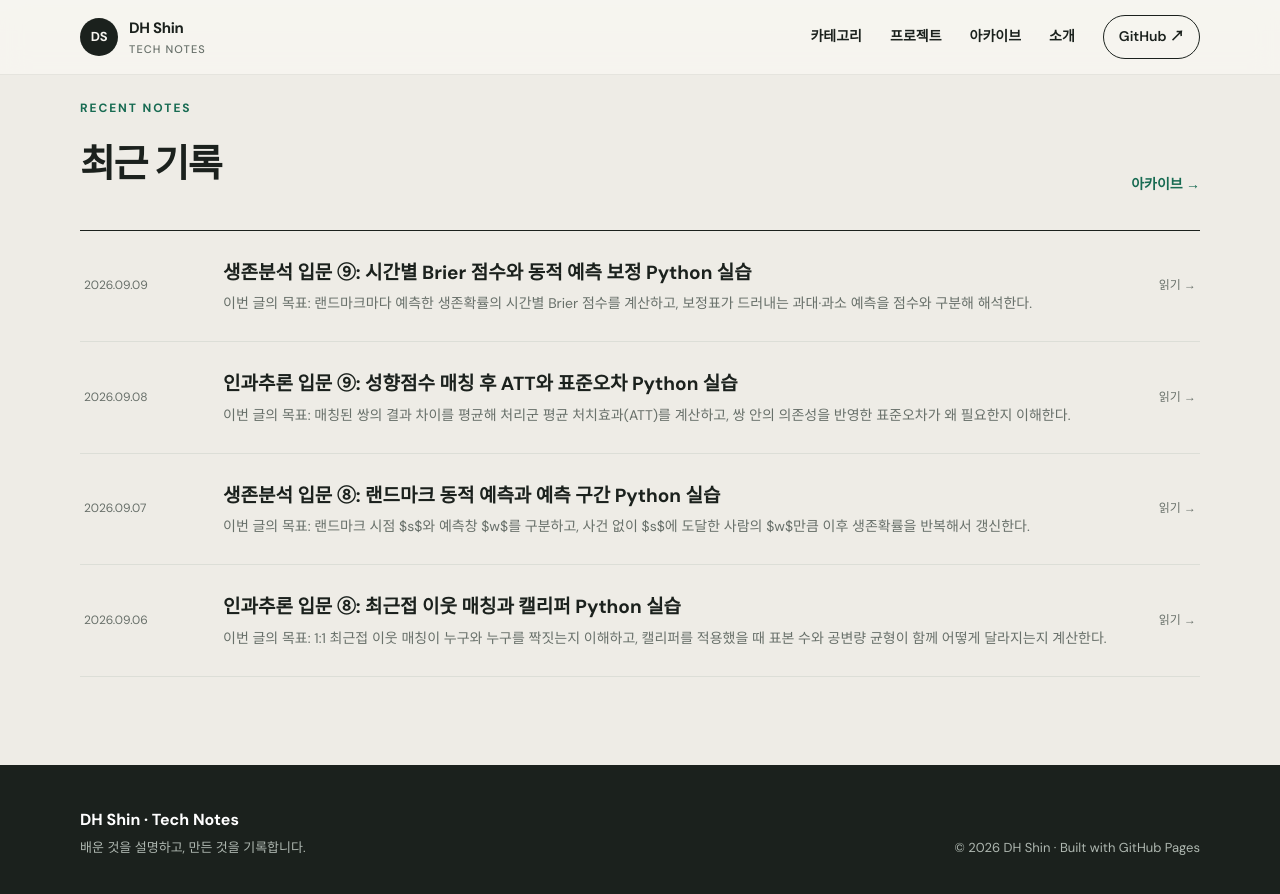
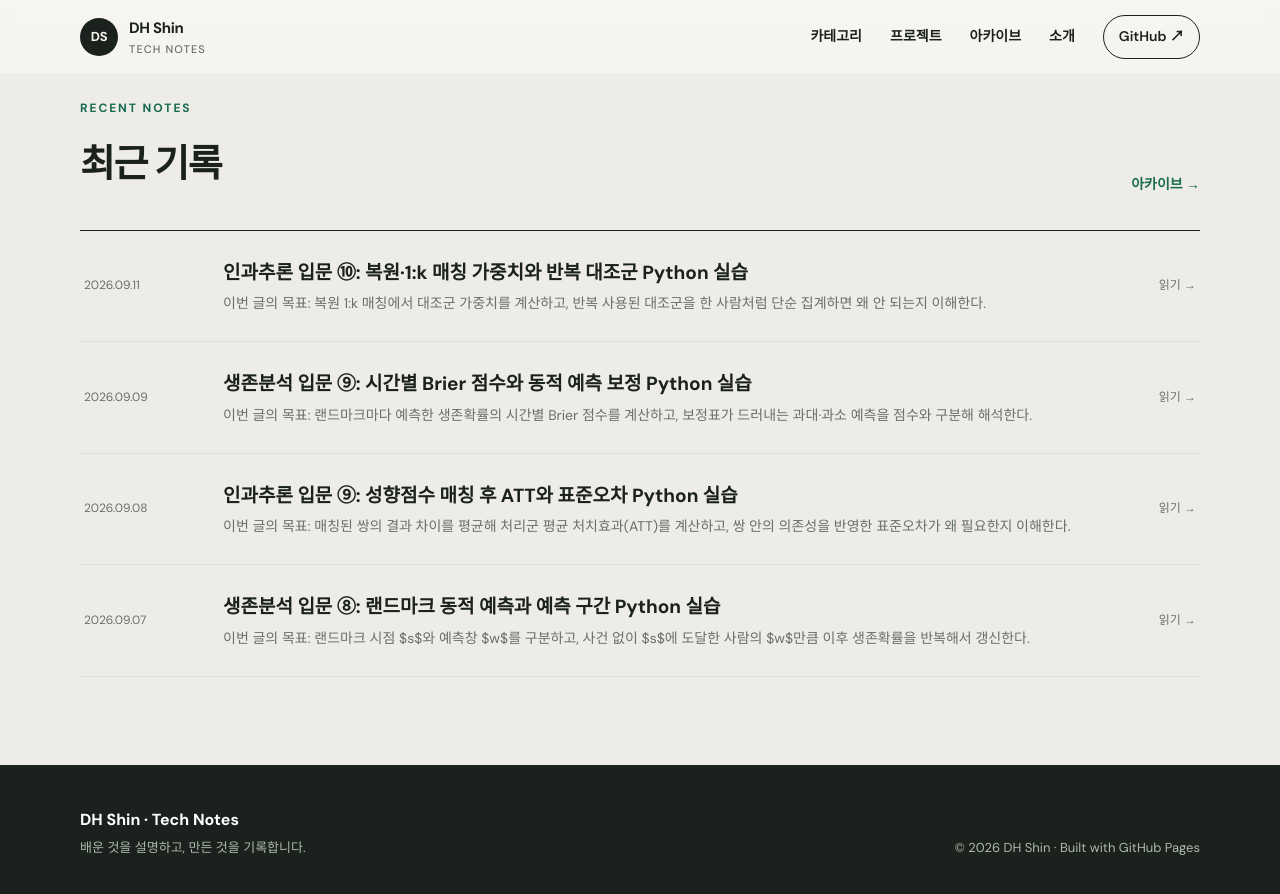
Before and after one commit to dhshin96/dhshin96.github.io, a Jekyll site: the page built from index.html, in a window 1280 px wide and 900 px high, scrolled down 1354 px. Shown: the top 894 px of the window. Built offline with Jekyll 4.4.1, drawn with Linux system fonts in a browser that asks for light colours; some of the changed lines change nothing that is shown.

Commit message:
Add replacement matching weights lesson

````diff
--- a/_posts/2026-09-08-causal-matching-att-standard-error.md
+++ b/_posts/2026-09-08-causal-matching-att-standard-error.md
@@ -148,7 +148,7 @@ ATT 6.00은 효과의 크기이고 SE 0.71은 같은 설계로 표본을 반복
 
 ## 다음 글
 
-다음 글에서는 한 대조 대상을 여러 번 쓰는 **복원 매칭**과 1:k 매칭에서 매칭 가중치를 계산하고, 같은 대조 대상의 반복 사용을 결과 분석에 반영하는 법을 배운다.
+다음 글인 [인과추론 입문 ⑩: 복원·1:k 매칭 가중치와 반복 대조군 Python 실습]({{ '/posts/causal-replacement-ratio-matching-weights/' | relative_url }})에서는 세트별 기여를 합쳐 반복 대조군의 가중치를 만들고, ATT와 유효표본크기를 계산한다.
 
 ## 참고 자료
 
--- /dev/null
+++ b/_posts/2026-09-11-causal-replacement-ratio-matching-weights.md
@@ -0,0 +1,161 @@
+---
+title: "인과추론 입문 ⑩: 복원·1:k 매칭 가중치와 반복 대조군 Python 실습"
+date: 2026-09-11 09:00:00 +0900
+categories: [기반 지식, 학습과 모델링]
+tags: [인과추론, 성향점수매칭, 복원매칭, 1대k매칭, 매칭가중치, Python]
+description: "같은 대조군을 여러 처리 대상이 공유하는 1:2 매칭을 손으로 계산합니다. 반복 횟수와 세트 크기를 반영한 가중치로 ATT와 유효표본크기를 재현합니다."
+reading_time: 12
+series: "처음 시작하는 인과추론"
+level: "입문"
+math: true
+---
+
+> **이번 글의 목표:** 복원 1:k 매칭에서 대조군 가중치를 계산하고, 반복 사용된 대조군을 한 사람처럼 단순 집계하면 왜 안 되는지 이해한다.
+
+처리 대상 세 명을 각각 대조군 두 명과 매칭했더니 한 대조군 C1이 세 세트에 모두 들어갔다고 하자. C1의 결과를 세 번 더하는 것도, 고유한 한 명으로 한 번만 더하는 것도 정확하지 않다. 각 세트에서 대조군 두 명이 반씩 기여하므로 C1의 최종 가중치는 $0.5+0.5+0.5=1.5$다. 이 가중치로 계산한 ATT는 **9.33점**, 고유 대조군 네 명의 유효표본크기(ESS)는 **3.00명**이다.
+
+앞 글의 [매칭 후 ATT와 쌍 기준 표준오차 계산]({{ '/posts/causal-matching-att-standard-error/' | relative_url }})에서는 처리 대상 하나와 대조 대상 하나가 짝을 이루었다. 이번에는 대조군 풀이 작거나 일부 대조 대상이 여러 처리 대상과 특히 가까울 때 생기는 두 가지 확장, **복원 매칭**과 **1:k 매칭**을 함께 다룬다.
+
+## 1. 복원과 1:k는 서로 다른 선택이다
+
+복원 매칭은 이미 선택한 대조군을 다른 처리 대상의 짝으로 다시 쓸 수 있게 한다. 가까운 대조군을 다 써 버려 먼 짝을 붙이는 문제를 줄여 공변량 균형이 좋아질 수 있다. 대신 소수의 대조군에 정보가 몰리면 실제 정밀도는 낮아진다.
+
+1:k 매칭은 처리 대상 한 명에 대조군을 최대 $k$명 붙인다. 대조군을 더 활용하면 정밀도가 좋아질 여지가 있지만, 두 번째 이후 짝은 첫 번째 짝보다 멀 가능성이 있다. 따라서 $k$를 크게 정했다고 자동으로 좋은 설계가 되지는 않는다. [최근접 이웃과 캘리퍼를 정한 원리]({{ '/posts/causal-nearest-neighbor-caliper/' | relative_url }})처럼 결과를 보기 전에 매칭 규칙을 정하고, 매칭 뒤 균형과 남은 표본을 함께 확인해야 한다.
+
+두 선택은 조합할 수 있다. 아래 예제는 `복원 허용 + 1:2`다. 처리 대상마다 대조군 두 명을 두되, C1은 여러 세트에서 다시 선택된다.
+
+## 2. 작은 손계산: 세트 안에서는 합이 1이다
+
+처리 대상 $i$의 매칭 대조군 집합을 $M_i$, 그 크기를 $k_i$라고 하자. 각 세트가 ATT에 똑같이 한 번 기여하려면 세트 안의 대조군은 각각 $1/k_i$만큼 기여한다.
+
+| 매칭 세트 | 처리 결과 | 대조군 결과 | 대조군 평균 | 세트 차이 |
+| --- | ---: | --- | ---: | ---: |
+| T1 | 80 | C1=70, C2=74 | 72 | 8 |
+| T2 | 75 | C1=70, C3=68 | 69 | 6 |
+| T3 | 90 | C1=70, C4=82 | 76 | 14 |
+
+모든 세트가 1:2이므로 대조군은 등장할 때마다 $1/2$의 가중치를 받는다. 고유 대조군 $j$의 최종 가중치는 다음처럼 세트별 기여를 더한다.
+
+$$
+w_j=\sum_{i=1}^{n_T}\frac{\mathbf{1}(j\in M_i)}{k_i}
+$$
+
+따라서 C1은 $1.5$, C2·C3·C4는 각각 $0.5$다. 대조군 가중치 합은 $3$으로 처리 대상 수와 같다. 이 성질 덕분에 처리군 평균과 가중 대조군 평균을 같은 규모로 비교할 수 있다.
+
+$$
+\widehat{\mathrm{ATT}}
+=\frac{1}{n_T}\sum_{i=1}^{n_T}
+\left(Y_i-\frac{1}{k_i}\sum_{j\in M_i}Y_j\right)
+=\frac{8+6+14}{3}=9.33
+$$
+
+같은 계산을 고유 관측치 기준으로 쓰면 처리군 평균 $81.67$에서 가중 대조군 평균 $72.33$을 빼도 $9.33$이다. 세트별 계산과 고유 대조군 가중 계산이 일치해야 반복 사용을 제대로 반영한 것이다.
+
+<figure class="study-figure">
+  <img src="{{ '/assets/images/causal-inference/replacement-ratio-matching-weights.svg' | relative_url }}" alt="세 처리 대상이 각각 두 대조군과 매칭되고 C1이 세 번 재사용되어 가중치 1.5를 받으며, 세트 차이 8, 6, 14의 평균으로 ATT 9.33을 계산하는 흐름도">
+  <figcaption>그림 1. 1:2 세트 안의 기여는 각각 0.5이고, 복원되어 세 번 등장한 C1의 기여는 합쳐서 1.5가 된다.</figcaption>
+</figure>
+
+## 3. 고유 인원 수와 정보량은 같지 않다
+
+대조군이 네 명 남았다고 해서 네 명이 같은 양의 정보를 주는 것은 아니다. 가중치가 한 사람에게 몰린 정도는 유효표본크기로 요약할 수 있다.
+
+$$
+\mathrm{ESS}=\frac{(\sum_j w_j)^2}{\sum_j w_j^2}
+=\frac{3^2}{1.5^2+0.5^2+0.5^2+0.5^2}=3.00
+$$
+
+고유 대조군은 네 명이지만 가중치 집중을 반영한 정보량은 균등 가중 세 명과 비슷하다. 복원 매칭이 더 가까운 짝을 만들어 편향을 줄일 수 있는 대신, 반복 사용이 정밀도를 낮출 수 있다는 뜻이다. 어느 쪽이 더 중요한지는 자료마다 다르므로 [가중 SMD로 균형을 확인하는 방법]({{ '/posts/causal-propensity-score-smd-balance/' | relative_url }})과 ESS를 함께 보고 결정해야 한다.
+
+효과 추정 때는 처리군 가중치 1과 위의 대조군 가중치를 반드시 사용한다. 표준오차도 더 주의해야 한다. 복원 매칭에서는 한 대조군이 여러 세트에 속하므로 단일한 쌍 번호만으로 의존성을 표현할 수 없다. 세트별 행과 원래 대상 ID를 함께 보존하고, 사용한 소프트웨어가 반복 대조군과 세트 안 상관을 어떻게 반영하는지 확인해야 한다. 단순히 늘어난 행을 서로 독립인 사람처럼 취급하면 불확실성을 잘못 계산할 수 있다.
+
+세트 크기가 모두 같지 않아도 원리는 같다. 어떤 처리 대상은 대조군 한 명, 다른 처리 대상은 세 명과 매칭됐다면 각 세트의 대조군 기여는 각각 1과 $1/3$이다. 등장 횟수만 세어 가중치를 만들면 세 명짜리 세트가 한 명짜리 세트보다 세 배 크게 반영되는 오류가 생긴다. 반드시 **등장할 때의 $1/k_i$를 먼저 계산한 뒤 대상별로 합쳐야** 한다.
+
+분석 도구가 대조군 가중치 평균을 1로 정규화해 출력할 수도 있다. 모든 대조군 가중치에 같은 상수를 곱하면 가중 평균 자체는 변하지 않지만, 가중치 합과 표본 수의 겉모양은 달라진다. 따라서 결과를 비교할 때는 원시 가중치인지 정규화 가중치인지, 처리군과 대조군 각각의 합이 얼마인지 함께 기록한다. ESS는 같은 상수배에 변하지 않으므로 가중치 집중도를 비교하는 데 특히 유용하다.
+
+## 4. Python 실습: 가중치, ATT, ESS 재현하기
+
+아래 코드는 표준 라이브러리만 사용한다. 매칭 세트를 순회하며 각 대조군에 $1/k_i$를 더하고, 세트별 ATT와 고유 대조군 가중 평균이 같은지 확인한다.
+
+```python
+from collections import defaultdict
+
+treated = {"T1": 80, "T2": 75, "T3": 90}
+control = {"C1": 70, "C2": 74, "C3": 68, "C4": 82}
+matches = {
+    "T1": ["C1", "C2"],
+    "T2": ["C1", "C3"],
+    "T3": ["C1", "C4"],
+}
+
+weights = defaultdict(float)
+set_differences = []
+
+for treated_id, control_ids in matches.items():
+    contribution = 1 / len(control_ids)
+    matched_mean = sum(control[c] for c in control_ids) / len(control_ids)
+    set_differences.append(treated[treated_id] - matched_mean)
+    for control_id in control_ids:
+        weights[control_id] += contribution
+
+att_by_sets = sum(set_differences) / len(set_differences)
+weighted_control_mean = (
+    sum(weights[c] * control[c] for c in weights) / sum(weights.values())
+)
+att_by_weights = sum(treated.values()) / len(treated) - weighted_control_mean
+ess = sum(weights.values()) ** 2 / sum(w ** 2 for w in weights.values())
+
+print("대조군 가중치:", dict(sorted(weights.items())))
+print("세트별 차이:", set_differences)
+print(f"세트 기준 ATT: {att_by_sets:.2f}")
+print(f"가중 평균 기준 ATT: {att_by_weights:.2f}")
+print(f"대조군 ESS: {ess:.2f}")
+```
+
+실행 결과는 다음과 같다.
+
+```text
+대조군 가중치: {'C1': 1.5, 'C2': 0.5, 'C3': 0.5, 'C4': 0.5}
+세트별 차이: [8.0, 6.0, 14.0]
+세트 기준 ATT: 9.33
+가중 평균 기준 ATT: 9.33
+대조군 ESS: 3.00
+```
+
+### 결과 해석
+
+C1의 결과 70은 세 세트에서 쓰였지만 가중치 1.5로 집계된다. 이를 단순히 한 번만 세면 세트 구조를 잃고, 세 번 모두 가중치 1로 세면 C1의 영향이 과도해진다. `9.33`이 두 계산 방식에서 일치하는지 확인하는 것은 구현 오류를 잡는 간단한 점검이다.
+
+ESS `3.00`은 실제 대조군이 세 명이라는 뜻이 아니다. 고유 대조군 네 명의 가중치가 불균등해서, 결과 평균의 정보량이 균등 가중 세 명에 가까움을 뜻하는 진단값이다. 인과효과 해석에는 여전히 일관성, 간섭 없음, 양의 확률성, 측정된 공변량을 조건으로 한 교환가능성 가정이 필요하다.
+
+## 5. 직접 바꿔 보는 연습
+
+### 연습 1: 복원을 없애기
+
+T2와 T3에서 C1을 서로 다른 새 대조군으로 바꾼다. 새 대조군의 결과를 각각 71과 73으로 두고 가중치와 ESS가 어떻게 변하는지 확인한다.
+
+### 연습 2: 1:1로 줄이기
+
+각 처리 대상에서 첫 번째 대조군만 남긴다. ATT와 ESS를 다시 계산하고, 더 가까운 한 명만 쓰는 설계와 두 명을 쓰는 설계의 차이를 설명한다.
+
+### 연습 3: 균형과 정보량 함께 기록하기
+
+가상의 매칭안 A는 최대 SMD 0.08·ESS 300, 매칭안 B는 최대 SMD 0.04·ESS 120이라고 하자. 결과를 보지 않고 어떤 추가 진단을 확인한 뒤 선택할지 세 문장으로 적는다.
+
+## 6. 이번 글에서 꼭 기억할 다섯 문장
+
+1. 복원 매칭은 같은 대조군을 여러 처리 대상의 짝으로 다시 사용할 수 있다.
+2. 1:k 매칭에서는 각 세트의 대조군 기여 합이 1이 되도록 한 명당 $1/k_i$를 준다.
+3. 반복 대조군의 최종 가중치는 그 대상이 속한 모든 세트의 기여를 더한 값이다.
+4. 가중치가 소수에게 몰리면 고유 인원 수보다 ESS가 작아져 정밀도가 낮아질 수 있다.
+5. 결과 분석과 표준오차 계산에는 매칭 가중치, 세트, 원래 대상 ID를 보존해야 한다.
+
+## 다음 글
+
+다음 글에서는 **Rosenbaum 민감도 분석**의 직관을 배우고, 얼마나 강한 미측정 교란이 있어야 매칭 연구의 결론이 바뀌는지 작은 예제로 계산한다.
+
+## 참고 자료
+
+- MatchIt, [*Matching Methods*](https://stat.ethz.ch/CRAN/web/packages/MatchIt/vignettes/matching-methods.html), 복원 여부와 1:k 최근접 이웃 매칭의 균형·정밀도 절충을 설명하는 공식 문서다.
+- MatchIt, [*Estimating Effects After Matching*](https://stat.ethz.ch/CRAN/web/packages/MatchIt/vignettes/estimating-effects.html), 복원 매칭 뒤 반복 대조군과 세트 내 상관을 효과 및 표준오차 계산에 반영하는 방법을 다룬다.
+- MatchIt, [`match.data()`와 `get_matches()` 공식 문서](https://search.r-project.org/CRAN/refmans/MatchIt/html/match.data.html), 복원 매칭에서 대상별 반복 행·세트·ID·가중치를 보존하는 자료 구조를 설명한다.
````
Also changed, not shown: assets/images/causal-inference/replacement-ratio-matching-weights.svg (added).
